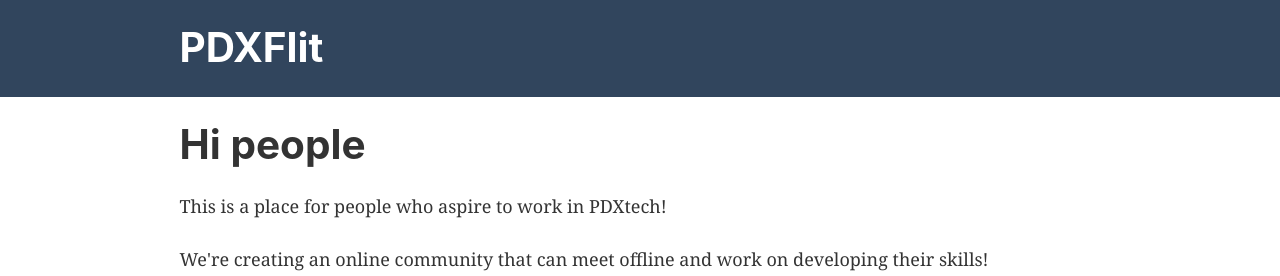
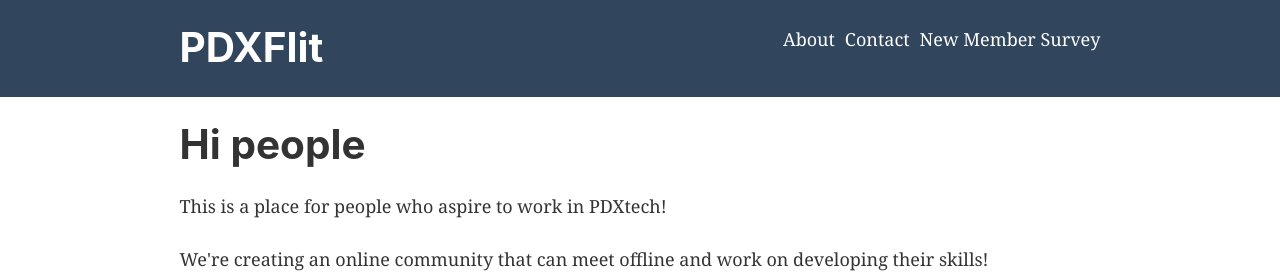
Before and after one commit to masenmatthews/PDXFLIT-Site, a Gatsby site: page / in a window 1280 px wide. Shown: the top 276 px of the page. Built offline with nearby package versions, Linux system fonts and the light colour scheme; Gatsby itself is replaced by a stand-in of ours.

Commit message:
Convert header styles to sass and apply them to new links

```diff
--- a/src/components/header.js
+++ b/src/components/header.js
@@ -1,16 +1,19 @@
 import { Link } from 'gatsby';
 import PropTypes from 'prop-types';
 import React from 'react';
-import styles from './header.module.css';
+import styles from './header.module.scss';
 
 const Header = ({ siteTitle }) => (
   <div className={styles.background}>
     <div className={styles.container}>
       <h1 className={styles.header}>
-        <Link className={styles.link} to="/">
-          {siteTitle}
-        </Link>
+        <Link to="/">{siteTitle}</Link>
       </h1>
+      <div className={styles.links}>
+        <Link to="/about/">About</Link>
+        <Link to="/contact/">Contact</Link>
+        <Link to="/survey/">New Member Survey</Link>
+      </div>
     </div>
   </div>
 );
--- /dev/null
+++ b/src/components/header.module.scss
@@ -0,0 +1,32 @@
+.background {
+  background-color: #31455d;
+  margin-bottom: 1.45rem;
+}
+
+.container {
+  margin: 0 auto;
+  max-width: 960px;
+  padding: 1.45rem 1.0875rem;
+  display: flex;
+
+  a {
+    color: white;
+    text-decoration: none;
+  }
+}
+
+.header {
+  margin: 0;
+}
+
+.links {
+  margin-left: auto;
+
+  a {
+    margin-left: 10px;
+  }
+
+  a:hover {
+    text-decoration: underline;
+  }
+}
```
Also changed, not shown: src/components/header.module.css (deleted).
